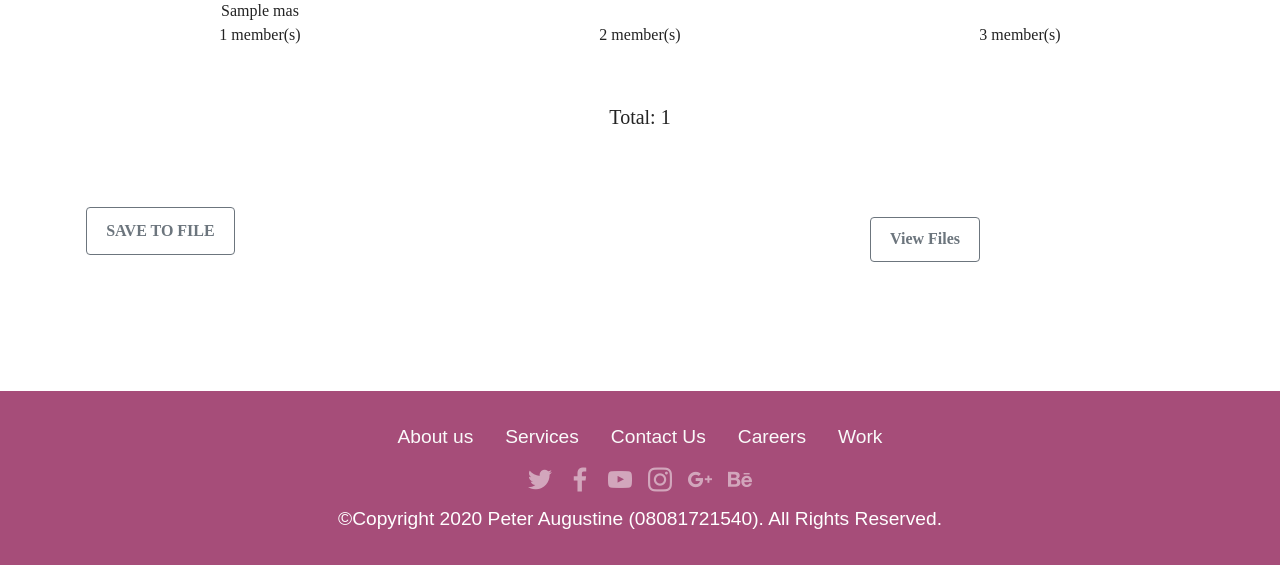
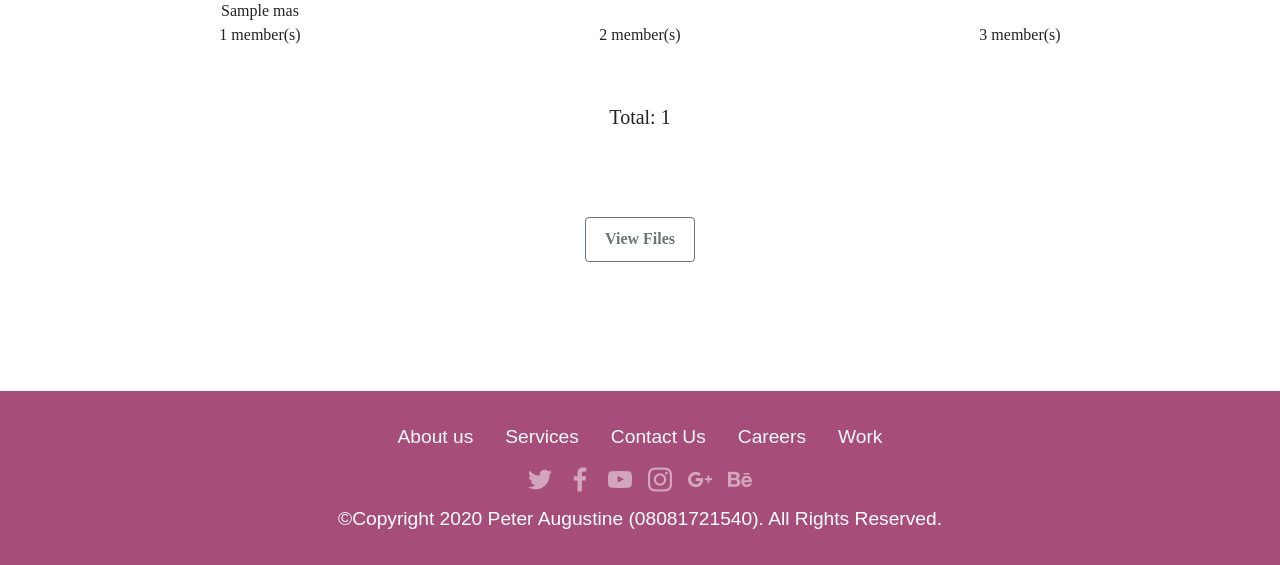
Before and after one commit to edokaa/ccgsmoba, a Django app: page /attendance/final-details in a window 1280 px wide. Shown: the part 153-718 px from the top of the page. Run offline with Django 3.2, Linux system fonts and the light colour scheme; a user stored in the database is signed in; tables that the repository leaves empty hold one stand-in row (values such as "Sample post"); some libraries are stand-ins or nearby versions; some web fonts are replaced.

Commit message:
updated the save/upload path, disabled button saving and clearing of db

```diff
--- a/Attendance/models.py
+++ b/Attendance/models.py
@@ -41,7 +41,7 @@ class This_Sunday_Member(models.Model):
 
 
 class LogsFile(models.Model):
-    adminupload = models.FileField(upload_to='media/log/', storage=gd_storage)
+    adminupload = models.FileField(upload_to='media/', storage=gd_storage)
     title = models.CharField(max_length=50)
     total_members = models.IntegerField(default=0)
 
--- a/Attendance/templates/final_analysis.html
+++ b/Attendance/templates/final_analysis.html
@@ -21,15 +21,15 @@
     <h5>Total: {{ total_count }}</h5>
     <br><br><br>
     <div class="row">
-        {% if total_count %}
-        <div class="col-6">
-        <form action="" method="POST">
-            {% csrf_token %}
-            <button type="submit" class="btn btn-outline-secondary">SAVE TO FILE</button>
-        </form>
-        </div>
-        {% endif %}
-        <div class="col-6">
+{#        {% if total_count %}#}
+{#        <div class="col-6">#}
+{#        <form action="" method="POST">#}
+{#            {% csrf_token %}#}
+{#            <button type="submit" class="btn btn-outline-secondary">SAVE TO FILE</button>#}
+{#        </form>#}
+{#        </div>#}
+{#        {% endif %}#}
+        <div class="col-12">
             <a href="{% url 'attendance:files' %}" class="btn btn-outline-secondary">View Files</a>
         </div>
     </div>
--- a/Attendance/views.py
+++ b/Attendance/views.py
@@ -306,7 +306,7 @@ class FinalView(LoginRequiredMixin, View):
         mass_list = Mass.objects.all()
         sheet_title = datetime.date.today().strftime('%d-%m-%Y')
 
-        sheet_dir = sheet_title + '.xlsx'
+        sheet_dir = f"media/{sheet_title}.xlsx"
         wb_path = sheet_dir
         wb = load_workbook(wb_path)
 
@@ -343,7 +343,7 @@ class FinalView(LoginRequiredMixin, View):
         try:
             wb.save(wb_path)
             LogsFile.objects.create(adminupload=sheet_dir, title=sheet_title, total_members=This_Sunday_Member.objects.count())
-            This_Sunday_Member.objects.all().delete()
+            # This_Sunday_Member.objects.all().delete()
 
         except:
             return HttpResponse('unsuccessful')
```
